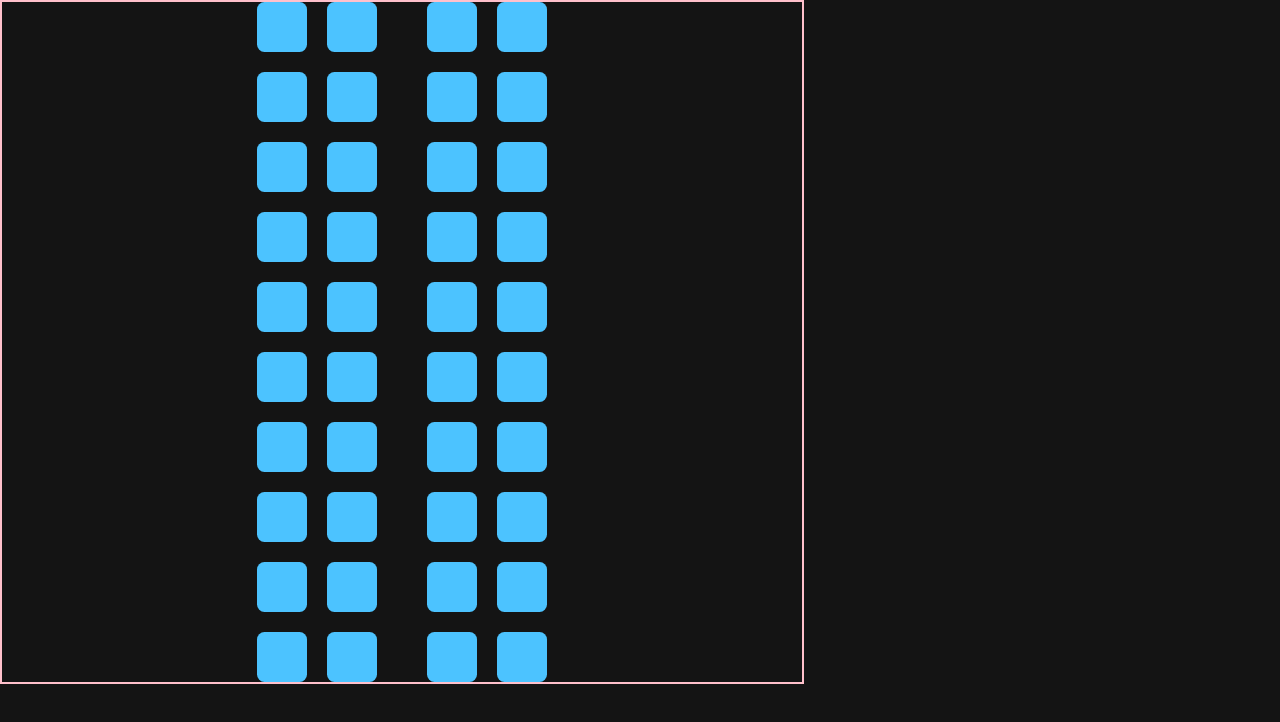
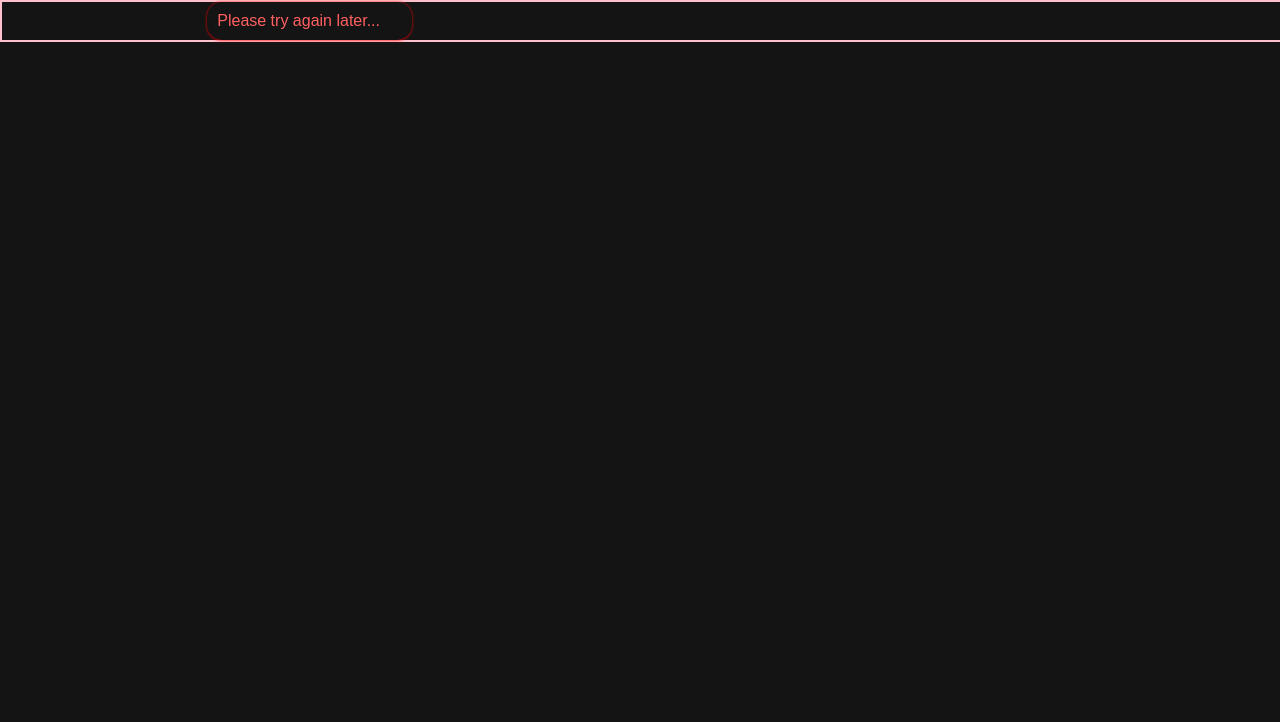
Before and after one commit to VipiinS/bus-ticket-booking-frontend, a React (Create React App) app: page /test in a window 1280 px wide. Shown: the top 722 px of the page. Built offline with nearby package versions, Linux system fonts and the light colour scheme; the HTML template or start-up script is replaced by a standard one.

Commit message:
now sending props to the Seat component and render them in the Bus component succefully, need to change css of the bus toadd a grid and make it look good

```diff
--- a/src/Components/Bus/Bus.css
+++ b/src/Components/Bus/Bus.css
@@ -1,6 +1,7 @@
 .bus-wrapper{
     border: solid 2px pink;
-    width: 100vh;
+    width: 100%;
+    margin: 0;
 }
 
 .seat-wrapper{
@@ -26,3 +27,14 @@
     gap: 20px 20px;
     justify-self: start;
 }
+
+.no-seats-error{
+    color: rgb(255, 96, 96);
+    padding: 10px;
+    transition: 0.5s;
+    transition: 2s;
+    box-shadow: 0 .3px 3px red;
+    border-radius: 15px;
+    width: 30%;
+    margin: auto;
+}
--- a/src/Components/Bus/Bus.jsx
+++ b/src/Components/Bus/Bus.jsx
@@ -1,41 +1,53 @@
 import React, { useEffect } from 'react'
 import Seat from './Seat'
 import "./Bus.css"
+import {useDispatch,useSelector} from 'react-redux'
+
 
 const Bus = () => {
 
 
+    const seats = useSelector(state=>state.seat)
+    console.log(seats);
 
+    const totalSeats = seats && seats.length > 0 ? seats.length : 0;
+    console.log(totalSeats);
+    let leftColumnSeats = [];
+    let rightColumnSeats = [];
+    for (let i = 0; i < totalSeats; i++) {
+        const seat = seats[i];
+        const seatComponent = <Seat seat={seat} key={seat.seatNumber} />;
 
-    let leftColumnSeats = [];
-    for(let i = 0;i<10;i++){
+        if (i % 2 === 0) {
             leftColumnSeats.push(
-            <>
-                <div className="left-column-one"><Seat/></div>
-                <div className="left-column-two"><Seat/></div>
-            </>
-            )
+                <div className={`left-column-${i % 2 === 0 ? 'one' : 'two'}`} key={seat.seatNumber}>
+                    {seatComponent}
+                </div>
+            );
+        } else {
+            rightColumnSeats.push(
+                <div className={`right-column-${i % 2 === 0 ? 'one' : 'two'}`} key={seat.seatNumber}>
+                    {seatComponent}
+                </div>
+            );
         }
-    let rightColumnSeats = [];
-    for(let i = 0;i<10;i++){
-        rightColumnSeats.push(
-            <>
-                <div className="right-column-one"><Seat/></div>
-                <div className="right-column-two"><Seat/></div>
-            </>
-            )
     }
+
 
   return (
     <>
         <div className='bus-wrapper'>
             <div className="seat-wrapper">
+                {totalSeats > 0 ? //prints only when seats are present..
+                <>
                     <div className="left-column">
                         {leftColumnSeats}
                     </div>
                     <div className="right-column">
                         {rightColumnSeats}
                     </div>
+                </> : <div className='no-seats-error'>Please try again later...</div> // else display this message
+                }
             </div>
         </div>
     </>
--- a/src/Components/Bus/Seat.jsx
+++ b/src/Components/Bus/Seat.jsx
@@ -1,11 +1,10 @@
 import React from 'react'
 import "./Seat.css"
-import { MdEventSeat } from "react-icons/md";
 
 
-const Seat = () => {
+const Seat = ({seat}) => {
   return (
-    <div className='seat-seat seat-available'>.</div>
+    <div className={`seat-seat seat-available ${seat.isBooked?" seat-booked":".seat-available"}`}>.</div>
   )
 }
 
--- a/src/Components/Redux/SeatSlice.js
+++ b/src/Components/Redux/SeatSlice.js
@@ -2,10 +2,10 @@ import {createSlice} from '@reduxjs/toolkit'
 
 const seatSlice = createSlice({
     name:"seats",
-    initialState:[{}],
+    initialState:[],
     reducers:{
         setAllSeats(state,action){
-            state = action.payload
+            return action.payload
         }
     }
 })
--- a/src/Components/SearchPage/AvailableBuses.jsx
+++ b/src/Components/SearchPage/AvailableBuses.jsx
@@ -1,11 +1,18 @@
 import React from 'react'
 import "./AvailableBuses.css"
+import { FaBus } from "react-icons/fa";
+import axios from 'axios';
+import {useDispatch,useSelector} from 'react-redux';
 import {useNavigate} from 'react-router-dom';
-import { FaBus } from "react-icons/fa";
+import { setAllSeats } from '../Redux/SeatSlice';
+
 
 
 const AvailableBuses = ({buses}) => {
+    const dispatch = useDispatch();
     const navigate = useNavigate();
+
+
     if(buses === undefined || buses.length ===0){
         return (
             <>
@@ -13,22 +20,25 @@ const AvailableBuses = ({buses}) => {
                 <div className='no-buses-error-info red'>
                     No buses found running on the route for the date selected
                 </div>
-
             </div>
             </>
         )
     }
-    const handleBusClick=(e)=>{
-        setTimeout(()=>{
-            navigate("/login")
-        },1500)
+    const handleBusClick=async (busId)=>{
+        try{
+            const response = await axios.get(`http://localhost:8080/api/bus/${busId}/seats`)
+            dispatch(setAllSeats(response.data));
+            navigate('/test')
+        }catch(error){
+            console.log("error fecthing the bus's seats",error);
+        }
     }
 
   return (
     <>
     {buses.map((bus)=>{
         return(
-        <div className='bus-info' key={bus.busId} onClick={(e)=>handleBusClick(e)}>
+        <div className='bus-info' key={bus.busId} onClick={(e) => handleBusClick(bus.busId)}>
             <div className="top-bar grey">
                 <div className='company-bus'>
                     <FaBus color="rgba(255, 255, 255, 0.562)"/>
--- a/src/Components/SearchPage/SearchPage.jsx
+++ b/src/Components/SearchPage/SearchPage.jsx
@@ -41,7 +41,6 @@ const SearchPage = () => {
     const handleSubmit= async(e)=>{
 
         e.preventDefault();
-        console.log(origin);
         if(origin === '' || destination === '')
         {setError("Both Origin and Destination is required to proceed")
         return;
```
Lines whose indentation alone changed are shown as unchanged.
